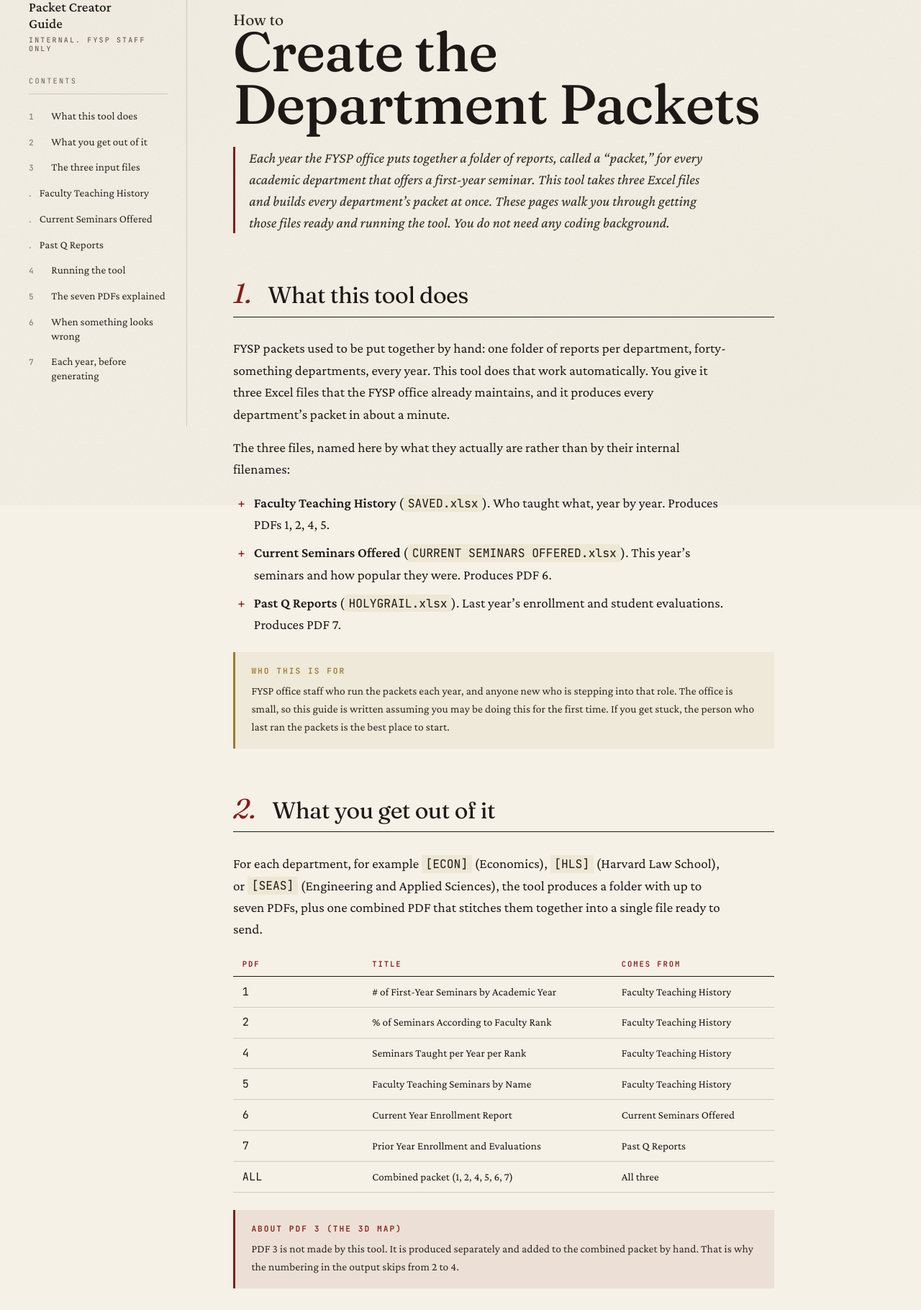
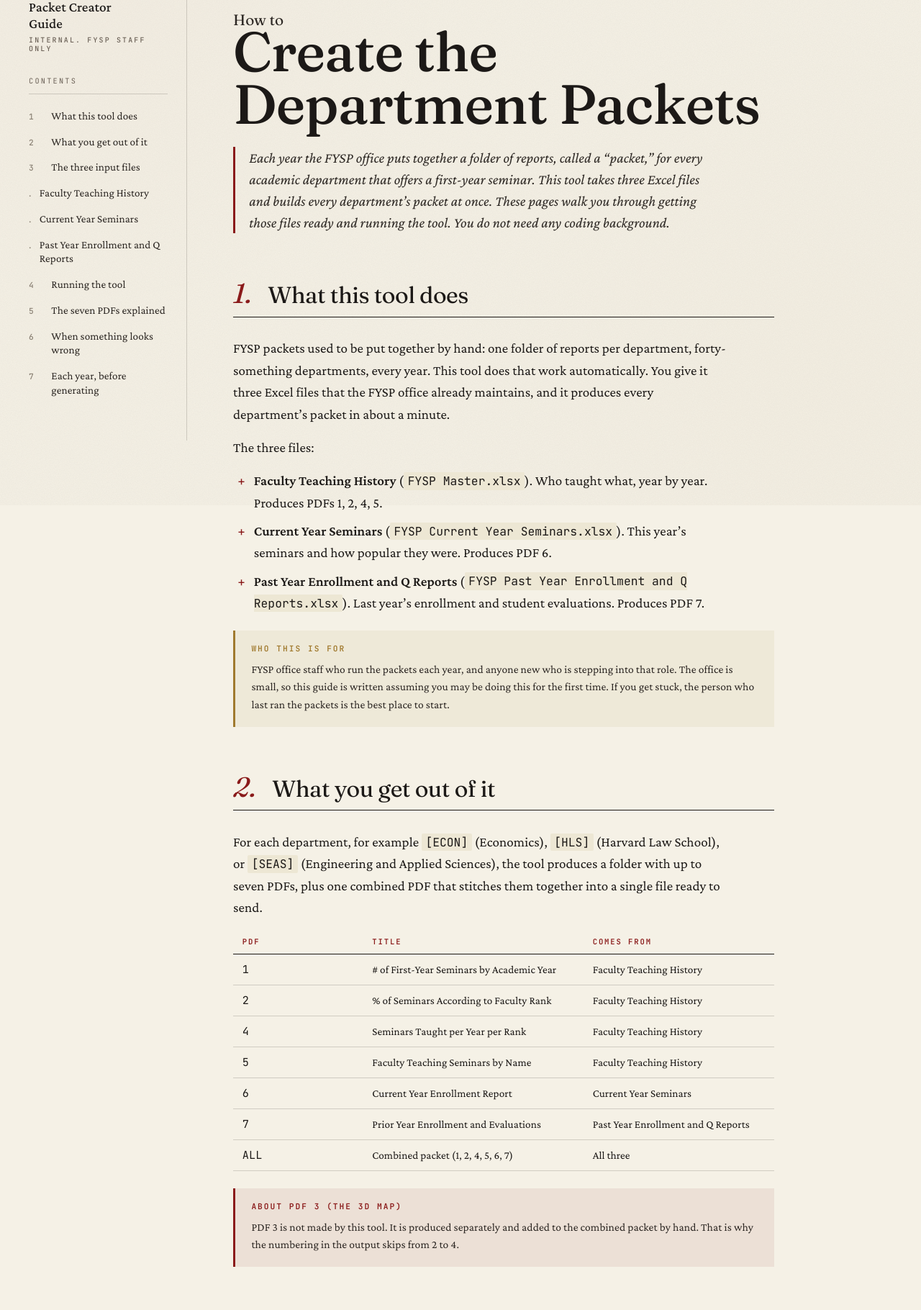
Before and after one commit to Fraywind/FYS-Packet-Creator, a Flask app: page /static/instructions.html in a window 1280 px wide. Shown: the part 98-1918 px from the top of the page at 72% size. Run offline with Flask 3, Linux system fonts and the light colour scheme.

Commit message:
Name the three source files with one FYSP scheme
The three inputs had accumulated names from different eras: SAVED.xlsx,
CURRENT SEMINARS OFFERED.xlsx (itself renamed from APPLICATION_CURRENT
last cycle), and HOLYGRAIL.xlsx. Nothing about a name said what the file
held or that the three belonged together, and the docs carried a trail of
"formerly known as" notes that only mattered to whoever remembered the
old name.

They are now FYSP Master.xlsx, FYSP Current Year Seminars.xlsx, and FYSP
Past Year Enrollment and Q Reports.xlsx. The new names appear alone: the
"was called X until August 2026" note, both suggestions to rename
HOLYGRAIL to EVALUATIONS_PRIOR, and the developer section on how to carry
out that rename are all gone, since the rename is done.

That developer section is replaced by one on changing a displayed name,
which says the thing that was never written down: the upload field keys
in the code (saved_xlsx, current_seminars_xlsx, holygrail_xlsx) decide
the filename written into uploads/, so renaming a key orphans a file an
earlier run already saved. They are deliberately left alone. The Python
identifiers are unchanged for the same reason. Uploads have always
matched by slot rather than by filename, so a file still named something
else on disk goes into the right slot, and the README and both guides now
say so.

Applied to README.md, the upload page, both HTML guides, the SOURCES list
in app.py that also feeds output/README.txt, the error messages, and the
generator docstrings.

The README rule "Nothing is invented" becomes "Nothing is filled in for
you", with the same rule stated literally: a department with no rows in a
file gets no page from that file, a missing Q score is left blank, and
the tool never puts in a number that is not in the spreadsheet.

Co-Authored-By: Claude Opus 5 <noreply@anthropic.com>

```diff
--- a/app.py
+++ b/app.py
@@ -41,17 +41,17 @@ NOTES_FILENAME = 'README.txt'
 # it is. Used both for saving uploads and for the "source files" section of the
 # notes, so the two can never disagree about what is required.
 SOURCES = [
-    ('saved_xlsx', 'SAVED.xlsx', 'pages 1, 2, 3, 4, 5',
-     'master faculty teaching history'),
-    ('current_seminars_xlsx', 'CURRENT SEMINARS OFFERED.xlsx', 'page 6',
+    ('saved_xlsx', 'FYSP Master.xlsx', 'pages 1, 2, 3, 4, 5',
+     'faculty teaching history'),
+    ('current_seminars_xlsx', 'FYSP Current Year Seminars.xlsx', 'page 6',
      'seminars running this year, with applications and placements'),
-    ('holygrail_xlsx', 'HOLYGRAIL.xlsx', 'page 7',
+    ('holygrail_xlsx', 'FYSP Past Year Enrollment and Q Reports.xlsx', 'page 7',
      "last year's enrollment with Q report scores"),
 ]
 
-# The current-seminars workbook was called APPLICATION_CURRENT until August
-# 2026. Accept the old upload field and the old saved file name so a cached copy
-# of the page, or an uploads folder from before the rename, still works.
+# The upload field keys predate the file names above and are kept as they are:
+# renaming them would break a cached copy of the page and any uploads folder
+# written by an earlier run. Only the names staff see have changed.
 LEGACY_FIELDS = {'application_current_xlsx': 'current_seminars_xlsx'}
 
 # Departments that exist in the source data for documentation/accounting but
@@ -125,7 +125,7 @@ def generate_packets():
             all_saved_rows = [row for rows in saved_data_by_dept.values() for row in rows]
             faculty_rank_data = compute_faculty_rank_data(all_saved_rows)
         except Exception as e:
-            results['errors'].append(f"Error reading SAVED.xlsx: {str(e)}")
+            results['errors'].append(f"Error reading FYSP Master.xlsx: {str(e)}")
 
     enrollment_df = None
     if current_path:
@@ -133,7 +133,7 @@ def generate_packets():
             enrollment_df = load_enrollment_data(current_path)
             all_depts.update(get_pdf6_depts(enrollment_df))
         except Exception as e:
-            results['errors'].append(f"Error reading CURRENT SEMINARS OFFERED.xlsx: {str(e)}")
+            results['errors'].append(f"Error reading FYSP Current Year Seminars.xlsx: {str(e)}")
 
     holygrail_df = None
     if holygrail_path:
@@ -141,7 +141,7 @@ def generate_packets():
             holygrail_df = load_holygrail_data(holygrail_path)
             all_depts.update(get_pdf7_depts(holygrail_df))
         except Exception as e:
-            results['errors'].append(f"Error reading HOLYGRAIL.xlsx: {str(e)}")
+            results['errors'].append(f"Error reading FYSP Past Year Enrollment and Q Reports.xlsx: {str(e)}")
 
     if not all_depts:
         return jsonify({'status': 'error',
@@ -167,7 +167,7 @@ def generate_packets():
 
         dept_pdfs = []
 
-        # PDF 1 & 2 (same for all departments - from SAVED.xlsx department list)
+        # PDF 1 & 2 (same for all departments - from FYSP Master department list)
         if saved_data_by_dept and dept in saved_data_by_dept:
             try:
                 pdf1_path = os.path.join(dept_folder, f"1. [{sanitized}] # of First-Year Seminars by Academic Year.pdf")
@@ -185,7 +185,7 @@ def generate_packets():
             except Exception as e:
                 results['errors'].append(f"[{dept}] PDF 2: {str(e)}")
 
-        # PDF 3 (3D graph of seminars per year - from SAVED.xlsx)
+        # PDF 3 (3D graph of seminars per year - from FYSP Master)
         if saved_data_by_dept and dept in saved_data_by_dept:
             try:
                 pdf3_path = os.path.join(dept_folder, f"3. [{sanitized}] Seminars Taught per Year (3D Graph).pdf")
@@ -195,7 +195,7 @@ def generate_packets():
             except Exception as e:
                 results['errors'].append(f"[{dept}] PDF 3: {str(e)}")
 
-        # PDF 4 (Rank Aggregator - from SAVED.xlsx)
+        # PDF 4 (Rank Aggregator - from FYSP Master)
         if saved_data_by_dept and dept in saved_data_by_dept:
             try:
                 pdf4_path = os.path.join(dept_folder, f"4. [{sanitized}] Seminars Taught per Year per Rank.pdf")
@@ -207,7 +207,7 @@ def generate_packets():
             except Exception as e:
                 results['errors'].append(f"[{dept}] PDF 4: {str(e)}")
 
-        # PDF 5 (Faculty Table - from SAVED.xlsx)
+        # PDF 5 (Faculty Table - from FYSP Master)
         if saved_data_by_dept and dept in saved_data_by_dept and saved_headers:
             try:
                 pdf5_path = os.path.join(dept_folder, f"5. [{sanitized}] Faculty Teaching Seminars by Name.pdf")
@@ -219,7 +219,7 @@ def generate_packets():
             except Exception as e:
                 results['errors'].append(f"[{dept}] PDF 5: {str(e)}")
 
-        # PDF 6 (Enrollment - from CURRENT SEMINARS OFFERED.xlsx)
+        # PDF 6 (Enrollment - from FYSP Current Year Seminars)
         if enrollment_df is not None:
             try:
                 pdf6_path = os.path.join(dept_folder, f"6. [{sanitized}] 2026\u20132027 Enrollment Report.pdf")
@@ -229,7 +229,7 @@ def generate_packets():
             except Exception as e:
                 results['errors'].append(f"[{dept}] PDF 6: {str(e)}")
 
-        # PDF 7 (Evaluations - from HOLYGRAIL.xlsx)
+        # PDF 7 (Evaluations - from FYSP Past Year Enrollment and Q Reports)
         if holygrail_df is not None:
             try:
                 pdf7_path = os.path.join(dept_folder, f"7. [{sanitized}] 2025\u20132026 Enrollment and Evaluations.pdf")
--- a/generators/pdf2_faculty_rank.py
+++ b/generators/pdf2_faculty_rank.py
@@ -36,7 +36,7 @@ _YEAR_PATTERN = re.compile(r'^\d{2,4}-\d{2,4}$')
 
 
 def compute_faculty_rank_data(all_rows):
-    """Compute Ladder/Non-Ladder/Emeritus percentages per year from SAVED rows.
+    """Compute Ladder/Non-Ladder/Emeritus percentages per year from FYSP Master rows.
 
     Reuses PDF 4's weighted rank aggregation so the two pages always agree, then
     rolls the seven rank categories up into the three bars and converts each
--- a/generators/pdf4_rank_aggregator.py
+++ b/generators/pdf4_rank_aggregator.py
@@ -214,7 +214,7 @@ def layout_style(row_count):
 def create_pdf4(dept, output_path, saved_data):
     """Create PDF 4 (Rank Aggregator) for a specific department.
 
-    saved_data: list of row dicts for this department from SAVED.xlsx
+    saved_data: list of row dicts for this department from FYSP Master
 
     Returns:
         The oldest year columns left off because the table would not have fit
--- a/generators/pdf6_enrollment.py
+++ b/generators/pdf6_enrollment.py
@@ -1,4 +1,4 @@
-"""PDF 6: 2026-2027 Enrollment Report - Table from APPLICATION_CURRENT.xlsx.
+"""PDF 6: 2026-2027 Enrollment Report - Table from FYSP Current Year Seminars.
 
 Page 6 reports the UPCOMING academic year, so its year label always reads one
 year ahead of page 7. Build its input with tools/build_pdf6_input.py.
@@ -28,7 +28,7 @@ NUMBER_WORDS = {2: 'two', 3: 'three', 4: 'four'}
 
 
 def load_enrollment_data(file_path):
-    """Load APPLICATION_CURRENT.xlsx and return DataFrame."""
+    """Load FYSP Current Year Seminars and return DataFrame."""
     df = pd.read_excel(file_path)
     return df
 
@@ -86,7 +86,7 @@ def build_co_teacher_index(df, column_mapping):
 def create_pdf6(department, output_path, df):
     """Create PDF 6 enrollment report for a department.
 
-    df: DataFrame from APPLICATION_CURRENT.xlsx
+    df: DataFrame from FYSP Current Year Seminars
     """
     dept_data = get_department_data(df, department)
 
--- a/static/app.js
+++ b/static/app.js
@@ -7,8 +7,8 @@
 
     const SOURCES = [
         { key: 'saved',     field: 'saved_xlsx',            friendly: 'Faculty Teaching History', inputId: 'file-saved' },
-        { key: 'current',   field: 'current_seminars_xlsx', friendly: 'Current Seminars Offered', inputId: 'file-current' },
-        { key: 'holygrail', field: 'holygrail_xlsx',        friendly: 'Prior-Year Evaluations',   inputId: 'file-holygrail' },
+        { key: 'current',   field: 'current_seminars_xlsx', friendly: 'Current Year Seminars', inputId: 'file-current' },
+        { key: 'holygrail', field: 'holygrail_xlsx',        friendly: 'Past Year Enrollment and Q Reports', inputId: 'file-holygrail' },
     ];
 
     const state = {
--- a/static/instructions.html
+++ b/static/instructions.html
@@ -558,8 +558,8 @@ ul.bullets li::before {
         <li><a href="#produces"><span class="toc-num">2</span><span>What you get out of it</span></a></li>
         <li><a href="#workbooks"><span class="toc-num">3</span><span>The three input files</span></a></li>
         <li><a href="#saved" class="toc-sub">Faculty Teaching History</a></li>
-        <li><a href="#applications" class="toc-sub">Current Seminars Offered</a></li>
-        <li><a href="#holygrail" class="toc-sub">Past Q Reports</a></li>
+        <li><a href="#applications" class="toc-sub">Current Year Seminars</a></li>
+        <li><a href="#holygrail" class="toc-sub">Past Year Enrollment and Q Reports</a></li>
         <li><a href="#running"><span class="toc-num">4</span><span>Running the tool</span></a></li>
         <li><a href="#pdfs"><span class="toc-num">5</span><span>The seven PDFs explained</span></a></li>
         <li><a href="#troubleshooting"><span class="toc-num">6</span><span>When something looks wrong</span></a></li>
@@ -590,11 +590,11 @@ ul.bullets li::before {
             FYSP packets used to be put together by hand: one folder of reports per department, forty-something departments, every year. This tool does that work automatically. You give it three Excel files that the FYSP office already maintains, and it produces every department&rsquo;s packet in about a minute.
         </p>
 
-        <p>The three files, named here by what they actually are rather than by their internal filenames:</p>
+        <p>The three files:</p>
         <ul class="bullets">
-            <li><strong>Faculty Teaching History</strong> (<code>SAVED.xlsx</code>). Who taught what, year by year. Produces PDFs 1, 2, 4, 5.</li>
-            <li><strong>Current Seminars Offered</strong> (<code>CURRENT SEMINARS OFFERED.xlsx</code>). This year&rsquo;s seminars and how popular they were. Produces PDF 6.</li>
-            <li><strong>Past Q Reports</strong> (<code>HOLYGRAIL.xlsx</code>). Last year&rsquo;s enrollment and student evaluations. Produces PDF 7.</li>
+            <li><strong>Faculty Teaching History</strong> (<code>FYSP Master.xlsx</code>). Who taught what, year by year. Produces PDFs 1, 2, 4, 5.</li>
+            <li><strong>Current Year Seminars</strong> (<code>FYSP Current Year Seminars.xlsx</code>). This year&rsquo;s seminars and how popular they were. Produces PDF 6.</li>
+            <li><strong>Past Year Enrollment and Q Reports</strong> (<code>FYSP Past Year Enrollment and Q Reports.xlsx</code>). Last year&rsquo;s enrollment and student evaluations. Produces PDF 7.</li>
         </ul>
 
         <div class="callout">
@@ -623,8 +623,8 @@ ul.bullets li::before {
                 <tr><td>2</td><td>% of Seminars According to Faculty Rank</td><td>Faculty Teaching History</td></tr>
                 <tr><td>4</td><td>Seminars Taught per Year per Rank</td><td>Faculty Teaching History</td></tr>
                 <tr><td>5</td><td>Faculty Teaching Seminars by Name</td><td>Faculty Teaching History</td></tr>
-                <tr><td>6</td><td>Current Year Enrollment Report</td><td>Current Seminars Offered</td></tr>
-                <tr><td>7</td><td>Prior Year Enrollment and Evaluations</td><td>Past Q Reports</td></tr>
+                <tr><td>6</td><td>Current Year Enrollment Report</td><td>Current Year Seminars</td></tr>
+                <tr><td>7</td><td>Prior Year Enrollment and Evaluations</td><td>Past Year Enrollment and Q Reports</td></tr>
                 <tr><td>ALL</td><td>Combined packet (1, 2, 4, 5, 6, 7)</td><td>All three</td></tr>
             </tbody>
         </table>
@@ -656,28 +656,28 @@ ul.bullets li::before {
             </thead>
             <tbody>
                 <tr>
-                    <td>SAVED.xlsx</td>
+                    <td>FYSP Master.xlsx</td>
                     <td>Faculty Teaching History</td>
                     <td>Internal FYSP file, updated each year by office staff.</td>
                 </tr>
                 <tr>
-                    <td>CURRENT SEMINARS OFFERED.xlsx</td>
-                    <td>Current Seminars Offered</td>
+                    <td>FYSP Current Year Seminars.xlsx</td>
+                    <td>Current Year Seminars</td>
                     <td>Pulled from the FYSP application portal, compiled by office staff each fall. <strong>Request HCIR for this data file.</strong></td>
                 </tr>
                 <tr>
-                    <td>HOLYGRAIL.xlsx</td>
-                    <td>Past Q Reports</td>
+                    <td>FYSP Past Year Enrollment and Q Reports.xlsx</td>
+                    <td>Past Year Enrollment and Q Reports</td>
                     <td>Compiled by office staff from the prior year&rsquo;s Q report scores and enrollment. <strong>Request HCIR for this data file.</strong></td>
                 </tr>
             </tbody>
         </table>
 
-        <!-- SAVED -->
+        <!-- FYSP Master -->
         <article id="saved" class="workbook">
             <header class="workbook-head">
                 <h3 class="workbook-name">Faculty Teaching History</h3>
-                <span class="workbook-filename">SAVED.xlsx</span>
+                <span class="workbook-filename">FYSP Master.xlsx</span>
             </header>
             <p class="workbook-produces">Produces <strong>PDFs 1, 2, 4, 5</strong></p>
 
@@ -736,11 +736,11 @@ ul.bullets li::before {
             </div>
         </article>
 
-        <!-- CURRENT SEMINARS OFFERED -->
+        <!-- FYSP Current Year Seminars -->
         <article id="applications" class="workbook">
             <header class="workbook-head">
-                <h3 class="workbook-name">Current Seminars Offered</h3>
-                <span class="workbook-filename">CURRENT SEMINARS OFFERED.xlsx</span>
+                <h3 class="workbook-name">Current Year Seminars</h3>
+                <span class="workbook-filename">FYSP Current Year Seminars.xlsx</span>
             </header>
             <p class="workbook-produces">Produces <strong>PDF 6</strong>. Current Year Enrollment Report</p>
 
@@ -785,11 +785,11 @@ ul.bullets li::before {
             </div>
         </article>
 
-        <!-- HOLYGRAIL -->
+        <!-- FYSP Past Year Enrollment and Q Reports -->
         <article id="holygrail" class="workbook">
             <header class="workbook-head">
-                <h3 class="workbook-name">Past Q Reports</h3>
-                <span class="workbook-filename">HOLYGRAIL.xlsx</span>
+                <h3 class="workbook-name">Past Year Enrollment and Q Reports</h3>
+                <span class="workbook-filename">FYSP Past Year Enrollment and Q Reports.xlsx</span>
             </header>
             <p class="workbook-produces">Produces <strong>PDF 7</strong>. Prior Year Enrollment and Evaluations</p>
 
@@ -803,7 +803,7 @@ ul.bullets li::before {
             </p>
             <ul class="bullets">
                 <li><strong>Q report evaluation scores</strong> for each seminar, from the student course evaluation system.</li>
-                <li><strong>Enrollment numbers</strong> from the prior year&rsquo;s Current Seminars Offered file. In effect, this year&rsquo;s Past Q Reports is largely last year&rsquo;s Current Seminars Offered with Q scores merged in.</li>
+                <li><strong>Enrollment numbers</strong> from the prior year&rsquo;s Current Year Seminars file. In effect, this year&rsquo;s Past Year Enrollment and Q Reports is largely last year&rsquo;s Current Year Seminars with Q scores merged in.</li>
             </ul>
             <p><strong>Request HCIR for this data file.</strong></p>
 
@@ -826,7 +826,7 @@ ul.bullets li::before {
 
             <div class="callout warn">
                 <strong>About the filename</strong>
-                The file is named <code>HOLYGRAIL.xlsx</code> for historical reasons. The tool expects this file to be uploaded into the &ldquo;Past Q Reports&rdquo; slot regardless of what the actual filename is on disk.
+                The tool goes by which upload slot you drop the file into, not by what it is called on disk. An older copy under a different name still works if you put it in the &ldquo;Past Year Enrollment and Q Reports&rdquo; slot.
             </div>
         </article>
     </section>
@@ -925,14 +925,14 @@ ul.bullets li::before {
                 <span class="pdf-card-num">6.</span>
                 <h4 class="pdf-card-title">Current Year Enrollment Report</h4>
                 <p>This year&rsquo;s seminars: title, instructor, term, applications, students placed.</p>
-                <p class="pdf-card-src">From Current Seminars Offered</p>
+                <p class="pdf-card-src">From Current Year Seminars</p>
             </article>
 
             <article class="pdf-card">
                 <span class="pdf-card-num">7.</span>
                 <h4 class="pdf-card-title">Prior Year Enrollment and Evaluations</h4>
                 <p>Last year&rsquo;s seminars with applications, enrollment, and Q report scores for seminar and instructor.</p>
-                <p class="pdf-card-src">From Past Q Reports</p>
+                <p class="pdf-card-src">From Past Year Enrollment and Q Reports</p>
             </article>
 
             <article class="pdf-card">
@@ -963,7 +963,7 @@ ul.bullets li::before {
 
         <h3 class="sub">A PDF says &ldquo;No data available&rdquo;</h3>
         <p>
-            The tool found a department in one file but no matching rows in the file for that PDF. For example, PDF 6 says &ldquo;no data&rdquo; for <code>[ANTH]</code>. That means Faculty Teaching History had Anthropology, but Current Seminars Offered had no Anthropology rows this year. This is expected when a department is not running a seminar this year.
+            The tool found a department in one file but no matching rows in the file for that PDF. For example, PDF 6 says &ldquo;no data&rdquo; for <code>[ANTH]</code>. That means Faculty Teaching History had Anthropology, but Current Year Seminars had no Anthropology rows this year. This is expected when a department is not running a seminar this year.
         </p>
 
         <h3 class="sub">A warning appears about reading a file</h3>
@@ -994,12 +994,12 @@ ul.bullets li::before {
                 Add a new year column on the right. Fill in the <code>X</code>, <code>XX</code>, <code>X*</code>, <code>X!</code>, <code>X!!</code> notation for every faculty member who taught. Promote, retire, or remove faculty whose status changed, and add any new hires. This is the slowest step, so consider updating only the faculty teaching this year first and revisiting the rest later. You can also ask HCIR for a list of faculty whose rank changed, which saves you from checking each person by hand.
             </li>
             <li>
-                <strong>Get Current Seminars Offered for the new year.</strong>
+                <strong>Get Current Year Seminars for the new year.</strong>
                 Once the lottery is finalized, request the data file from HCIR. Clean and merge it into the same column shape described in section 3.
             </li>
             <li>
-                <strong>Get Past Q Reports for the prior year.</strong>
-                Take last year&rsquo;s Current Seminars Offered file, merge in the Q report scores for each seminar (request these from HCIR), and save as the new Past Q Reports file. This is the most time-consuming step.
+                <strong>Get Past Year Enrollment and Q Reports for the prior year.</strong>
+                Take last year&rsquo;s Current Year Seminars file, merge in the Q report scores for each seminar (request these from HCIR), and save as the new Past Year Enrollment and Q Reports file. This is the most time-consuming step.
             </li>
             <li>
                 <strong>Ask whoever maintains the tool to update the year titles, if needed.</strong>
--- a/tools/build_pdf6_input.py
+++ b/tools/build_pdf6_input.py
@@ -14,13 +14,13 @@ Sources:
                                                joint appointments
 
 Run it once a year, when the application cycle and course registration have both
-closed, then upload the result as the CURRENT SEMINARS OFFERED file.
+closed, then upload the result as the FYSP Current Year Seminars file.
 
     python3 tools/build_pdf6_input.py \
         --enrollment ~/Downloads/FYSEMR_SeminarEnrollment_Table_2026-2027.xlsx \
         --master ~/Downloads/"FYSP Master Packet Data.xlsx" \
         --year 2026-27 \
-        --out ~/Downloads/"CURRENT SEMINARS OFFERED 2026-2027.xlsx"
+        --out ~/Downloads/"FYSP Current Year Seminars 2026-2027.xlsx"
 
 Anything it cannot resolve is listed at the end of the run rather than guessed.
 """
```
Also changed, not shown: generators/pdf5_faculty_table.py (+6 -6 lines), generators/pdf7_evaluations.py (+5 -5 lines), static/docs.html (+49 -45 lines), templates/index.html (+8 -8 lines), README.md.
